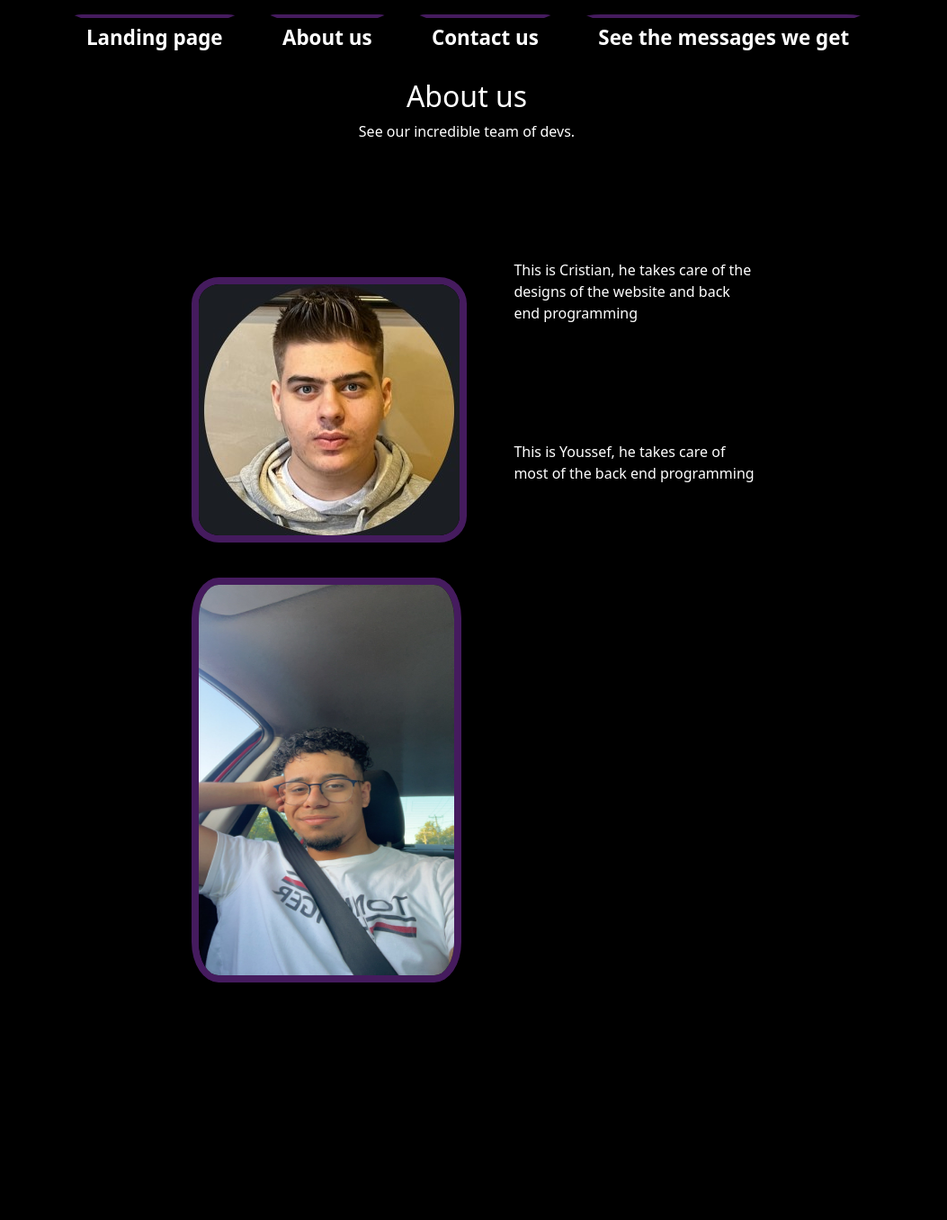
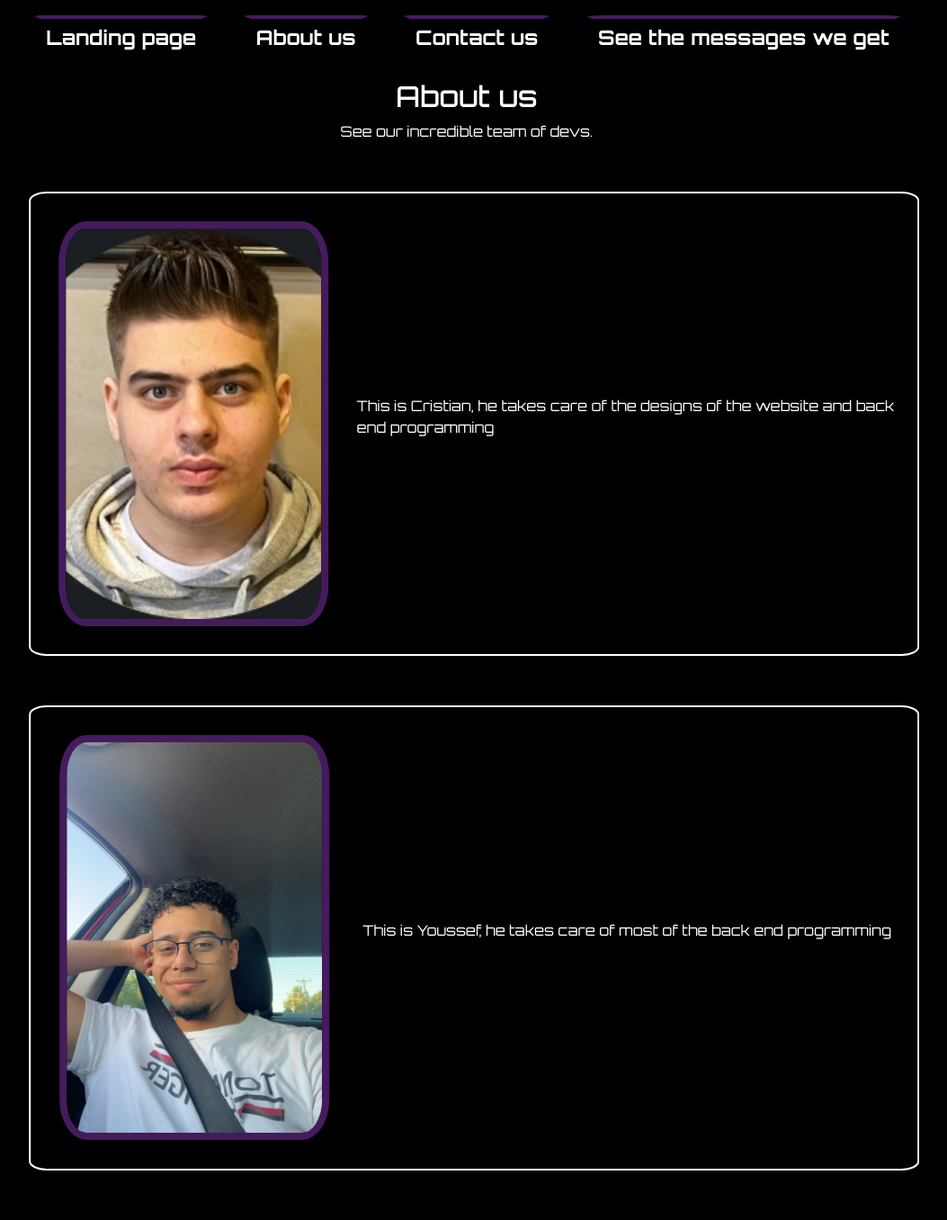
Before and after one commit to YousefAbdelnour/PHPAssig1, a PHP site: page /Main/about_us in a window 1280 px wide. Shown: the whole page at 90% size, without its empty margins (121-1174 px from the left). Before the commit the page ends 1092 px from the top, so only its background shows below. Run offline with PHP 8.4, Linux system fonts and the light colour scheme; some libraries are stand-ins or nearby versions.

Commit message:
Css finished
Added a couple of animations and all pages are readable.

Note: Didn't make it adaptive to all devices.

```diff
--- a/app/views/Main/about_us.php
+++ b/app/views/Main/about_us.php
@@ -9,10 +9,13 @@
     <script src="https://cdn.jsdelivr.net/npm/bootstrap@5.3.2/dist/js/bootstrap.bundle.min.js" integrity="sha384-C6RzsynM9kWDrMNeT87bh95OGNyZPhcTNXj1NW7RuBCsyN/o0jlpcV8Qyq46cDfL" crossorigin="anonymous"></script>
     <link rel="stylesheet" href="https://cdn.jsdelivr.net/npm/bootstrap-icons@1.9.1/font/bootstrap-icons.css">
     <link rel="stylesheet" href="/resources/styleC.css">
+    <link rel="preconnect" href="https://fonts.googleapis.com">
+    <link rel="preconnect" href="https://fonts.gstatic.com" crossorigin>
+    <link href="https://fonts.googleapis.com/css2?family=Orbitron:wght@400..900&family=Permanent+Marker&display=swap" rel="stylesheet">
     <title>About Us</title>
 </head>
 
-<body id="aboutUs">
+<body id="read">
     <div class="wrapper">
         <div class="menu">
             <ul>
@@ -32,7 +35,7 @@
                 <p class="personDesc">This is Cristian, he takes care of the designs of the website and back end programming</p>
             </div>
             <div id="Youssef">
-                <img src="/resources/YoussefAbdelnour.jpg" alt="Cristian Gasper" class="proImg" style="width: 300px; height: 450px">
+                <img src="/resources/YoussefAbdelnour.jpg" alt="Cristian Gasper" class="proImg">
                 <p class="personDesc">This is Youssef, he takes care of most of the back end programming</p>
             </div>
         </div>
--- a/app/views/Main/index.php
+++ b/app/views/Main/index.php
@@ -9,6 +9,9 @@
     <script src="https://cdn.jsdelivr.net/npm/bootstrap@5.3.2/dist/js/bootstrap.bundle.min.js" integrity="sha384-C6RzsynM9kWDrMNeT87bh95OGNyZPhcTNXj1NW7RuBCsyN/o0jlpcV8Qyq46cDfL" crossorigin="anonymous"></script>
     <link rel="stylesheet" href="https://cdn.jsdelivr.net/npm/bootstrap-icons@1.9.1/font/bootstrap-icons.css">
     <link rel="stylesheet" href="/resources/styleC.css">
+    <link rel="preconnect" href="https://fonts.googleapis.com">
+    <link rel="preconnect" href="https://fonts.gstatic.com" crossorigin>
+    <link href="https://fonts.googleapis.com/css2?family=Orbitron:wght@400..900&family=Permanent+Marker&display=swap" rel="stylesheet">
     <script>
         function updateVisitCount() {
             var xhr = new XMLHttpRequest();
--- a/resources/messages.txt
+++ b/resources/messages.txt
@@ -1 +1,2 @@
 {"email":"sterben@gmail.com","msg":"Hallo Makka Pakka","IP":"172.17.0.1"}
+{"email":"dev@gmail.com","msg":"Hello, how are you all?","IP":"172.17.0.1"}
--- a/resources/styleC.css
+++ b/resources/styleC.css
@@ -5,14 +5,88 @@
     background-color: black;
     width: 100vw;
     height: 170vh;
+    font-family: Orbitron;
 
 }
 
-#aboutUs {
+#read {
     display: flex;
     justify-content: center;
     align-items: center;
+    background-color: rgb(0, 0, 0);
+    font-family: Orbitron;
+}
+
+.displayedMess {
+    margin-top: 5%;
     background-color: black;
+    color: #ffffff;
+    text-align: center;
+}
+
+.formContainer {
+    position: absolute;
+    background-color: black;
+    border: 4px solid white;
+    color: #ffffff;
+    padding: 6%;
+    border-radius: 4%;
+    width: 50%;
+    top: 65%;
+    left: 50%;
+    transform: translate(-50%, -50%);
+    animation: floatUpDown 10s infinite;
+
+}
+
+.mssDis {
+    background-color: rgb(49, 49, 49);
+    border: 4px solid rgb(166, 0, 255);
+    border-radius: 4%;
+    margin-bottom: 8%;
+    padding: 2%;
+    transition: transform 0.3s ease-in-out;
+}
+
+.mssDis:hover {
+    transform: scale(1.3);
+}
+
+form {
+    margin: 1%;
+    padding: 2%;
+}
+
+form input,
+form textarea {
+    border: 4px solid rgb(255, 247, 247);
+    border-radius: 2%;
+    width: 100%;
+    height: 20%;
+    background-color: rgb(162, 157, 157);
+    outline: none;
+}
+
+form input::placeholder,
+form textarea::placeholder {
+    color: black;
+}
+
+input[type=submit] {
+    border: none;
+    border-radius: 20%;
+    width: 20%;
+    background-color: rgb(135, 3, 161);
+    transition: transform 0.3s ease-in-out;
+}
+
+input[type=submit]:hover {
+    transform: scale(1.3);
+}
+
+input[type=text]:focus,
+textarea:focus {
+    border-color: aqua;
 }
 
 .wrapper {
@@ -22,6 +96,7 @@
     height: 100%;
     width: 100%;
     flex-direction: column;
+    background-color: black;
 }
 
 .menu {
@@ -30,6 +105,43 @@
     padding: 1%;
     width: 100%;
     height: 6%;
+}
+
+#Cristian,
+#Youssef {
+    display: grid;
+    grid-template-columns: auto auto;
+    align-items: center;
+    column-gap: 20px;
+    border: 2px solid #ffffff;
+    border-radius: 2%;
+    margin: 5%;
+    padding: 2%;
+    animation: float 10s infinite;
+}
+
+@keyframes float {
+
+    0%,
+    100% {
+        transform: translateX(0);
+    }
+
+    25% {
+        transform: translateX(10px);
+    }
+
+    50% {
+        transform: translateX(-10px);
+    }
+
+    75% {
+        transform: translateX(10px);
+    }
+}
+
+.personDesc {
+    margin-left: 20px;
 }
 
 .content {
@@ -42,23 +154,28 @@
 
 }
 
-.descrip{
+.descrip {
     text-align: center;
     color: #ffffff;
 }
 
-.proImg{
-    float: left;
+.proImg {
     margin: 3%;
     margin-right: 8%;
     border: 8px solid #451b5e;
     border-radius: 10%;
+    object-fit: cover;
+    width: 300px;
+    height: 450px;
 
 }
 
-.personDesc{
+.proImg:hover {
+    border-color: aqua;
+}
+
+.personDesc {
     color: #ffffff;
-    margin-top: 20%;
 }
 
 #count {
```
Also changed, not shown: app/views/Contact/index.php (+11 -7 lines), app/views/Contact/read.php (+7 -4 lines).
